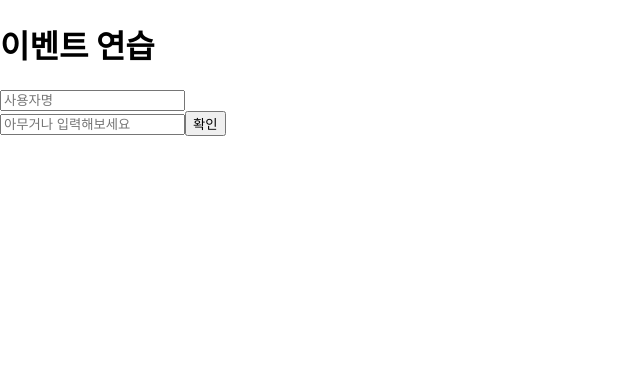
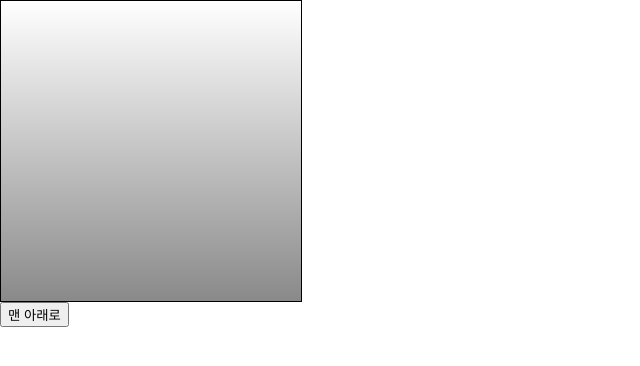
Before and after one commit to yeLyn36/react_study, a React (Create React App) app: page / in a window 1280 px wide. Shown: the top 366 px of the page, without its empty margins (0-640 px from the left). Built offline with nearby package versions, Linux system fonts and the light colour scheme.

Commit message:
use reference

```diff
--- a/src/App.js
+++ b/src/App.js
@@ -1,9 +1,18 @@
-import React from 'react';
+import React, { Component } from 'react';
 import './App.css';
-import EventPractice from './EventPractice';
+import ScrollBox from './ScrollBox';
 
-const App = () => {
-  return <EventPractice />;
-};
+class App extends Component {
+  render() {
+    return (
+      <div>
+        <ScrollBox ref={ref => (this.scrollBox = ref)} />
+        <button onClick={() => this.scrollBox.scrollToBottom()}>
+          맨 아래로
+        </button>
+      </div>
+    );
+  }
+}
 
 export default App;
--- /dev/null
+++ b/src/ScrollBox.js
@@ -0,0 +1,37 @@
+import React, { Component } from 'react';
+
+class ScrollBox extends Component {
+  scrollToBottom = () => {
+    const { scrollHeight, clientHeight } = this.box;
+    this.box.scrollTop = scrollHeight - clientHeight;
+  };
+
+  render() {
+    const style = {
+      border: '1px solid black',
+      height: '300px',
+      width: '300px',
+      overflow: 'auto',
+      position: 'relative'
+    };
+
+    const innerStyle = {
+      width: '100%',
+      height: '650px',
+      background: 'linear-gradient(white, black)'
+    };
+
+    return (
+      <div
+        style={style}
+        ref={ref => {
+          this.box = ref;
+        }}
+      >
+        <div style={innerStyle} />
+      </div>
+    );
+  }
+}
+
+export default ScrollBox;
```
Also changed, not shown: src/ValidationSample.css (added, +7 -0 lines), src/ValidationSample.js (added, +49 -0 lines).
